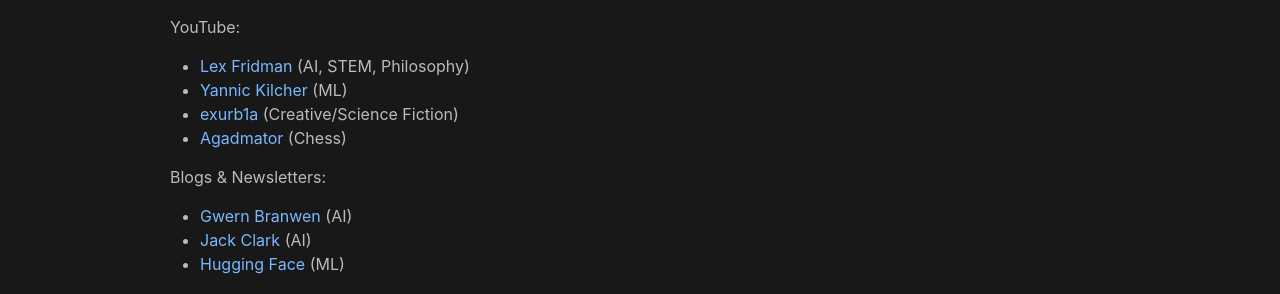
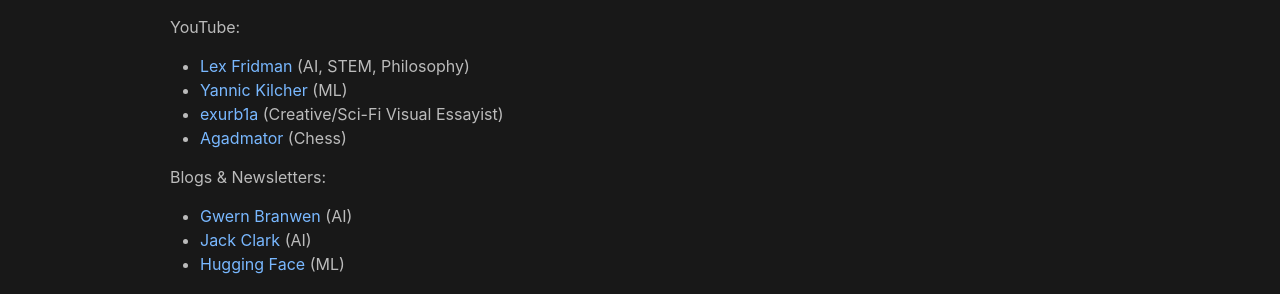
Before and after one commit to josephcappadona/josephcappadona.github.io, a Jekyll site: the page built from links.md, in a window 1280 px wide. Shown: the part 344-638 px from the top of the page. Built offline with Jekyll 4.4.1, drawn with Linux system fonts in a browser that asks for light colours.

Commit message:
Update links.md

```diff
--- a/links.md
+++ b/links.md
@@ -17,7 +17,7 @@ Podcasts:
 YouTube:
 * [Lex Fridman](https://www.youtube.com/channel/UCSHZKyawb77ixDdsGog4iWA) (AI, STEM, Philosophy)
 * [Yannic Kilcher](https://www.youtube.com/channel/UCZHmQk67mSJgfCCTn7xBfew) (ML)
-* [exurb1a](https://www.youtube.com/channel/UCimiUgDLbi6P17BdaCZpVbg) (Creative/Science Fiction)
+* [exurb1a](https://www.youtube.com/channel/UCimiUgDLbi6P17BdaCZpVbg) (Creative/Sci-Fi Visual Essayist)
 * [Agadmator](https://www.youtube.com/channel/UCL5YbN5WLFD8dLIegT5QAbA) (Chess)
 
 
```
